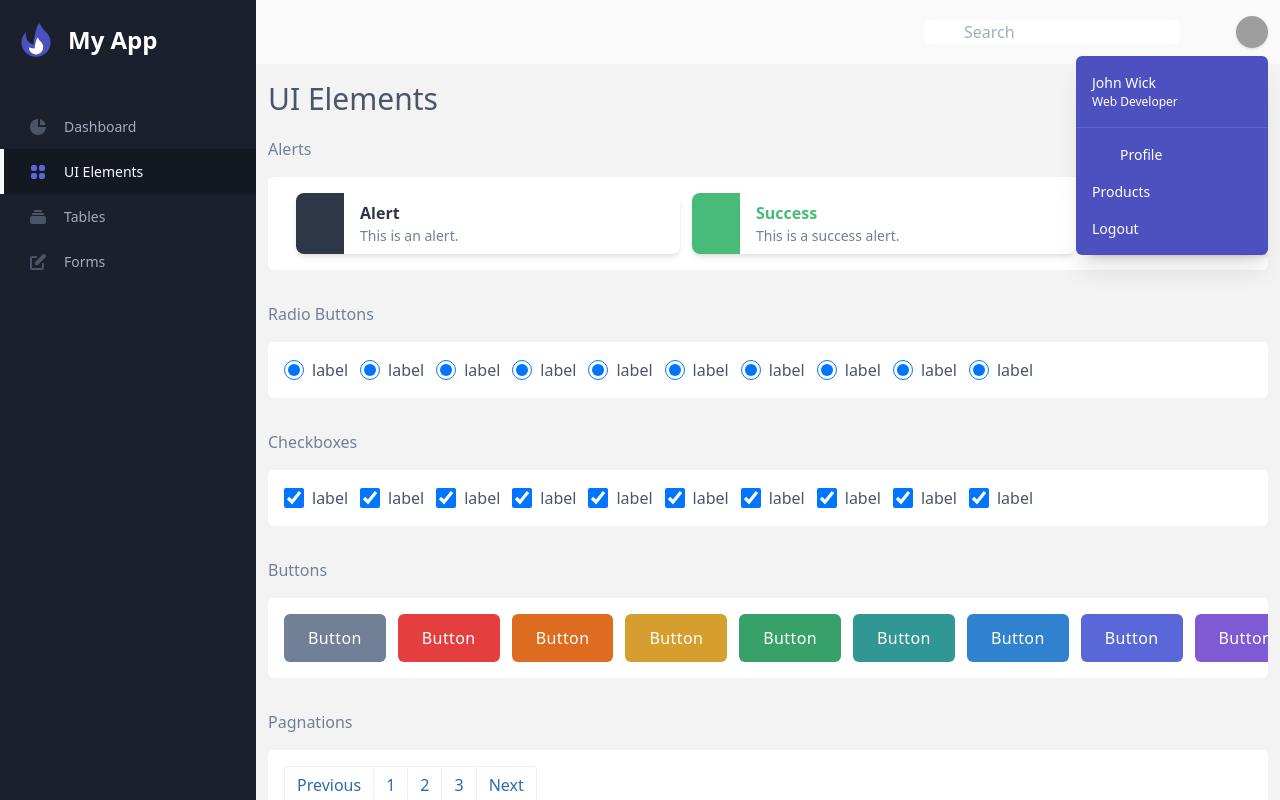
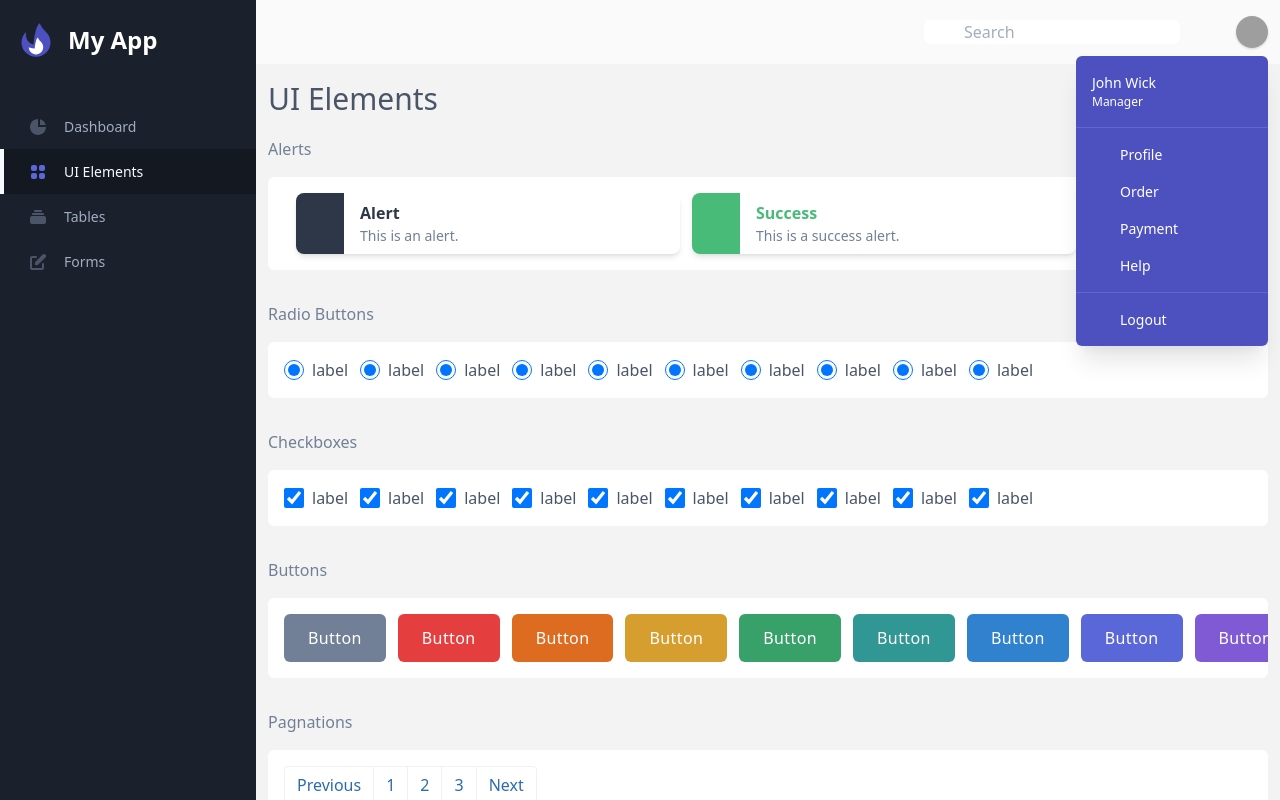
Before and after one commit to mrofi/nuxt-tailwind, a Nuxt app: page /ui-elements in a window 1280 px wide. Both pictures are taken after a click on the button 1252 px from the left and 32 px from the top of the page. Built offline with nearby package versions, Linux system fonts and the light colour scheme; grey boxes are pictures that could not be loaded; what @tailwindcss/custom-forms would draw is missing.

Commit message:
update profile

```diff
--- a/layouts/default.vue
+++ b/layouts/default.vue
@@ -1,9 +1,5 @@
 <template>
-  <layout
-    :main-menus="mainMenus"
-    :profile-menus="profileMenus"
-    :profile-image-url="profileImageUrl"
-  />
+  <layout :main-menus="mainMenus" :profile-data="profileData" />
 </template>
 
 <script>
@@ -15,23 +11,35 @@ export default {
   data() {
     return {
       mainMenus: MainMenu,
-      profileImageUrl:
+      profileData: {
+        userName: 'John Wick',
+        userRole: 'Manager',
+        userImageUrl:
           'https://images.unsplash.com/photo-1528892952291-009c663ce843?ixlib=rb-1.2.1&ixid=eyJhcHBfaWQiOjEyMDd9&auto=format&fit=crop&w=296&q=80',
-      profileMenus: [
+        menus: [
           {
             path: '/profile',
             icon: 'feather/user',
             caption: 'Profile',
           },
           {
-          path: '/products',
-          caption: 'Products',
+            path: '/order',
+            icon: 'feather/layers',
+            caption: 'Order',
           },
           {
-          path: '/logout',
-          caption: 'Logout',
+            path: '/payment',
+            icon: 'feather/credit-card',
+            caption: 'Payment',
+          },
+          {
+            path: '/help',
+            icon: 'feather/help-circle',
+            caption: 'Help',
           },
         ],
+        logoutPath: '/logout',
+      },
     }
   },
 }
--- a/layouts/sidebar-layout/header.vue
+++ b/layouts/sidebar-layout/header.vue
@@ -13,7 +13,13 @@
       <search />
       <notification />
 
-      <profile :links="profileMenus" :image-url="profileImageUrl" />
+      <profile
+        :user-name="profileData.userName"
+        :user-role="profileData.userRole"
+        :image-url="profileData.userImageUrl"
+        :links="profileData.menus"
+        :logout-path="profileData.logoutPath"
+      />
     </div>
   </header>
 </template>
@@ -25,13 +31,17 @@ import search from './search.vue'
 export default {
   components: { notification, profile, search },
   props: {
-    profileMenus: {
-      type: Array,
-      default: () => [],
-    },
-    profileImageUrl: {
-      type: String,
-      default: null,
+    profileData: {
+      type: Object,
+      default: () => {
+        return {
+          userName: null,
+          userRole: null,
+          userImageUrl: null,
+          menus: [],
+          logoutPath: null,
+        }
+      },
     },
   },
 }
--- a/layouts/sidebar-layout/layout.vue
+++ b/layouts/sidebar-layout/layout.vue
@@ -19,11 +19,7 @@
 
       <div class="flex-1 flex flex-col overflow-hidden">
         <!-- Header -->
-        <Header
-          :profile-menus="profileMenus"
-          :profile-image-url="profileImageUrl"
-          @toggleClick="isOpen = !isOpen"
-        />
+        <Header :profile-data="profileData" @toggleClick="isOpen = !isOpen" />
         <!-- End of Header -->
 
         <!-- Main -->
@@ -49,13 +45,11 @@ export default {
       type: Array,
       default: () => [],
     },
-    profileMenus: {
-      type: Array,
-      default: () => [],
-    },
-    profileImageUrl: {
-      type: String,
-      default: null,
+    profileData: {
+      type: Object,
+      default: () => {
+        return Header.props.profileData.default
+      },
     },
   },
   data() {
--- a/layouts/sidebar-layout/profile.vue
+++ b/layouts/sidebar-layout/profile.vue
@@ -8,21 +8,35 @@
       />
     </template>
     <div class="w-48 bg-indigo-700 text-white text-sm rounded-md shadow-xl">
-      <div class="border-b px-4 py-4 border-indigo-600">
-        John Wick
-        <div class="text-xs">Web Developer</div>
+      <div class="p-4">
+        {{ userName }}
+        <div class="text-xs">{{ userRole }}</div>
       </div>
-      <div class="p-2">
+      <div v-if="links.length" class="p-2 border-t border-indigo-600">
         <nuxt-link
           v-for="item in links"
           :key="item.path"
           :to="item.path"
-          :class="linkClass"
+          class="flex items-center block px-2 py-2 rounded-md hover:bg-indigo-600"
         >
           <div v-if="item.icon !== undefined" class="inline-block">
             <svg-icon :icon="item.icon" class="h-5 w-5 mr-2" />
           </div>
           {{ item.caption }}
+        </nuxt-link>
+      </div>
+      <div
+        v-if="logoutPath != undefined"
+        class="p-2 border-t border-indigo-600"
+      >
+        <nuxt-link
+          :to="logoutPath"
+          class="flex items-center block px-2 py-2 rounded-md hover:bg-indigo-600"
+        >
+          <div class="inline-block">
+            <svg-icon icon="feather/toggle-right" class="h-5 w-5 mr-2" />
+          </div>
+          Logout
         </nuxt-link>
       </div>
     </div>
@@ -34,6 +48,18 @@ import DropdownTopMenu from './dropdown-topmenu.vue'
 export default {
   components: { DropdownTopMenu },
   props: {
+    userName: {
+      type: String,
+      default: null,
+    },
+    userRole: {
+      type: String,
+      default: null,
+    },
+    logoutPath: {
+      type: String,
+      default: null,
+    },
     imageUrl: {
       type: String,
       default:
@@ -43,11 +69,6 @@ export default {
       type: Array,
       default: () => [],
     },
-    linkClass: {
-      type: String,
-      default:
-        'flex items-center block px-2 py-2 rounded-md hover:bg-indigo-600',
-    },
   },
 }
 </script>
```
Lines whose indentation alone changed are shown as unchanged.
